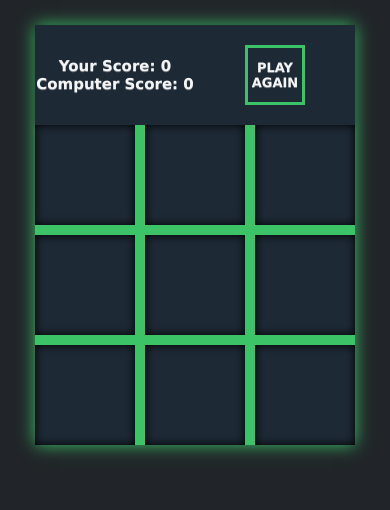
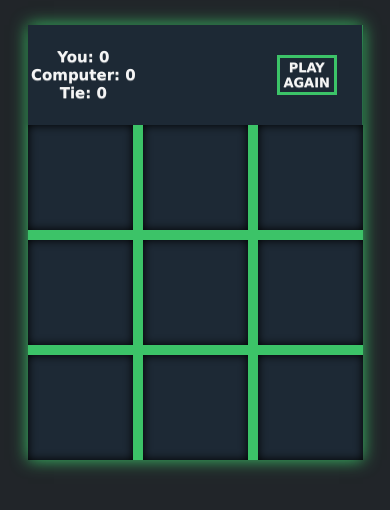
Before and after one commit to matheusrfferreira/tic-tac-toe-web, a plain HTML site: page index.html in a window 390 px wide. Drawn offline with Linux system fonts and the light colour scheme.

Commit message:
New features and Changes

```diff
--- a/index.html
+++ b/index.html
@@ -5,7 +5,7 @@
     <meta http-equiv="X-UA-Compatible" content="IE=edge">
     <meta name="viewport" content="width=device-width, initial-scale=1.0">
     <link rel="stylesheet" href="style.css">
-    <title>Tic-TaC-Toe</title>
+    <title>Tic Tae Toc</title>
 </head>
 <body>
 
@@ -16,18 +16,26 @@
             <div class="part1">
 
                 <h2>
-                    Your Score: <span id="yourScore">0</span>
+                    You: <span id="yourScore">0</span>
                 </h2>
 
                 <h2>
-                    Computer Score: <span id="computerScore">0</span>
+                    Computer: <span id="computerScore">0</span>
+                </h2>
+
+                <h2>
+                    Tie: <span id="tie">0</span>
                 </h2>
 
             </div>
 
+            <div class="part3">
+                <h1 id="result"></h1>
+            </div>
+
             <div class="part2">
 
-                <h1 id="result"></h1>
+
                 <button id="playAgain">PLAY AGAIN</button>
             </div>
 
--- a/script.js
+++ b/script.js
@@ -4,6 +4,7 @@ let yourScore = document.getElementById("yourScore")
 let computerScore = document.getElementById("computerScore")
 let result = document.getElementById("result")
 let avoidBug = true
+let tie = document.getElementById("tie")
 
 let playAgain = document.getElementById("playAgain")
 playAgain.addEventListener('click', ()=> {reset()})
@@ -274,6 +275,19 @@ function checkWinner(){
                 }
             }
     }
+    let cellsWithChildren = 0;
+    for(let i = 0; i < cells.length; i++){
+        if(cells[i].childElementCount > 0){
+            cellsWithChildren = cellsWithChildren + 1
+        }
+        if(cellsWithChildren === 9){
+            result.style.color = "white"
+            result.innerHTML = "YOU TIED!"
+            switchPlayers = 'STOP'
+            tie.innerHTML = Number(tie.innerHTML) + 1
+            return true
+        }
+    }
 
     }
     return false
--- a/style.css
+++ b/style.css
@@ -16,6 +16,7 @@ body {
     flex-direction: column;
     color: whitesmoke;
     background-color: #212529;
+    -webkit-tap-highlight-color: rgba(0,0,0,0);
 }
 
 .container {
@@ -34,8 +35,8 @@ body {
 }
 
 #cell1, #cell2, #cell3, #cell4, #cell5, #cell6, #cell7, #cell8, #cell9 {
-    height: 250px;
-    width: 250px;
+    height: 255px;
+    width: 255px;
     display: flex;
     align-items: center;
     justify-content: center;
@@ -84,16 +85,16 @@ body {
 
 .painel {
     display: grid;
-    grid-template-columns: repeat(2, 1fr) ;
+    grid-template-columns: repeat(3, 1fr) ;
     grid-template-rows: repeat(1, 1fr);
     box-shadow:0 1px 4px rgba(0, 0, 0, 0.3), 0 0 40px rgba(0, 0, 0, 0.1) inset;
-    background-color:#3cc368 ;
+
     text-shadow: 0 1px 0 rgba(255, 255, 255, 0.4);
 }
 
 .part1 {
     height: 100px;
-    width: auto/2;
+    width: auto/3;
     background-color: #1d2935;
     display: flex;
     justify-content: center;
@@ -101,12 +102,12 @@ body {
     flex-direction: column;
     font-weight: 900;
     text-shadow: 0 1px 0 rgba(255, 255, 255, 0.4);
-    font-size: 2vw;
+    font-size: 20px;
 }
 
 .part2 {
     height: 100px;
-    width:auto/2;
+    width:auto/3;
     background-color: #1d2935;
     display: flex;
     justify-content: space-around;
@@ -114,10 +115,19 @@ body {
     flex-direction: row;
 }
 
+.part3 {
+    height: 100px;
+    width:auto/3;
+    background-color: #1d2935;
+    display: flex;
+    justify-content: space-around;
+    align-items: center;
+}
+
 #playAgain {
-    height: 5vh;
-    font-size: 1.4vw;
-    width: 10vw;
+    height: 60px;
+    font-size: 20px;
+    width: 120px;
     color: whitesmoke;
     text-decoration: none;
     cursor: pointer;
@@ -144,8 +154,8 @@ body {
         gap: 10px 10px;
     }
     #cell1, #cell2, #cell3, #cell4, #cell5, #cell6, #cell7, #cell8, #cell9 {
-        height: 150px;
-        width: 150px;
+        height: 190px;
+        width: 190px;
     }
     .⨯ {
         font-size: 190px;
@@ -161,13 +171,16 @@ body {
         font-size: 20px;
         width: 100px;
     }
+    #result {
+        font-size: 30px;
+    }
 }
 
 @media only screen and (max-width: 540px) {
 
     #cell1, #cell2, #cell3, #cell4, #cell5, #cell6, #cell7, #cell8, #cell9 {
-        height: 100px;
-        width: 100px;
+        height: 105px;
+        width: 105px;
     }
     .⨯ {
         font-size: 130px;
@@ -176,12 +189,12 @@ body {
         font-size: 82px;
     }
     #result {
-        font-size: 21px;
-        display: none;
+        font-size: 15px;
+
 
     }
     #playAgain {
-        height: 60px;
+        height: 40px;
         font-size: 13px;
         width: 60px;
     }
```
